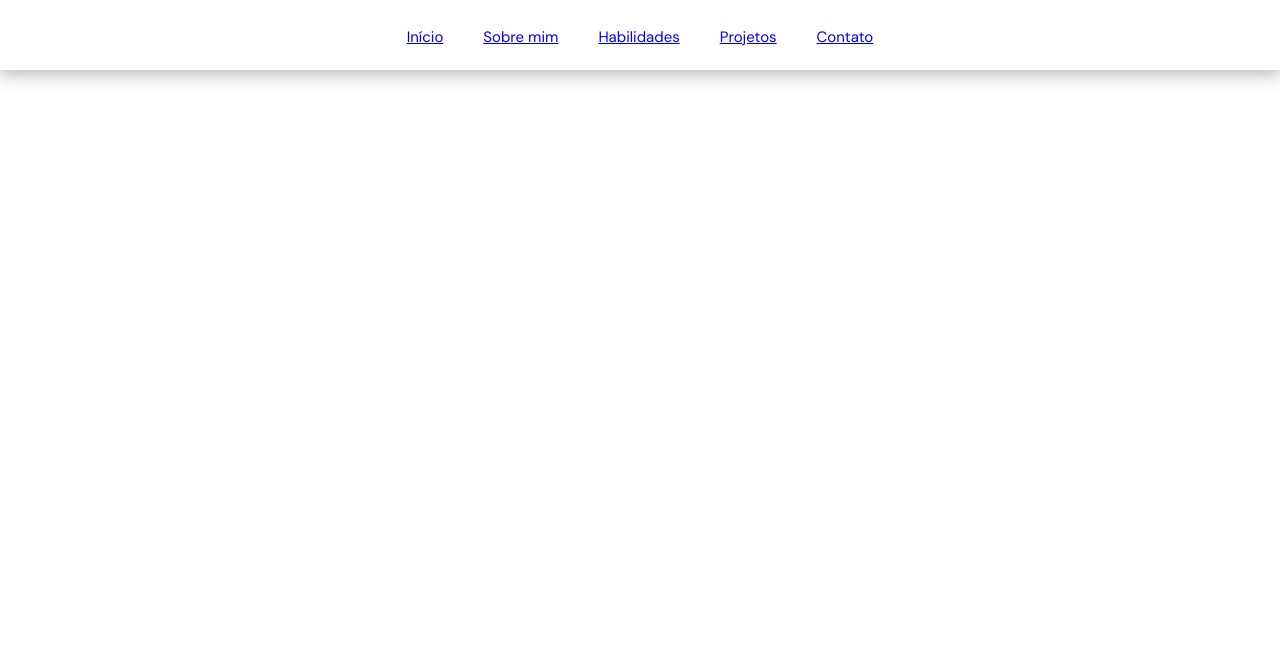
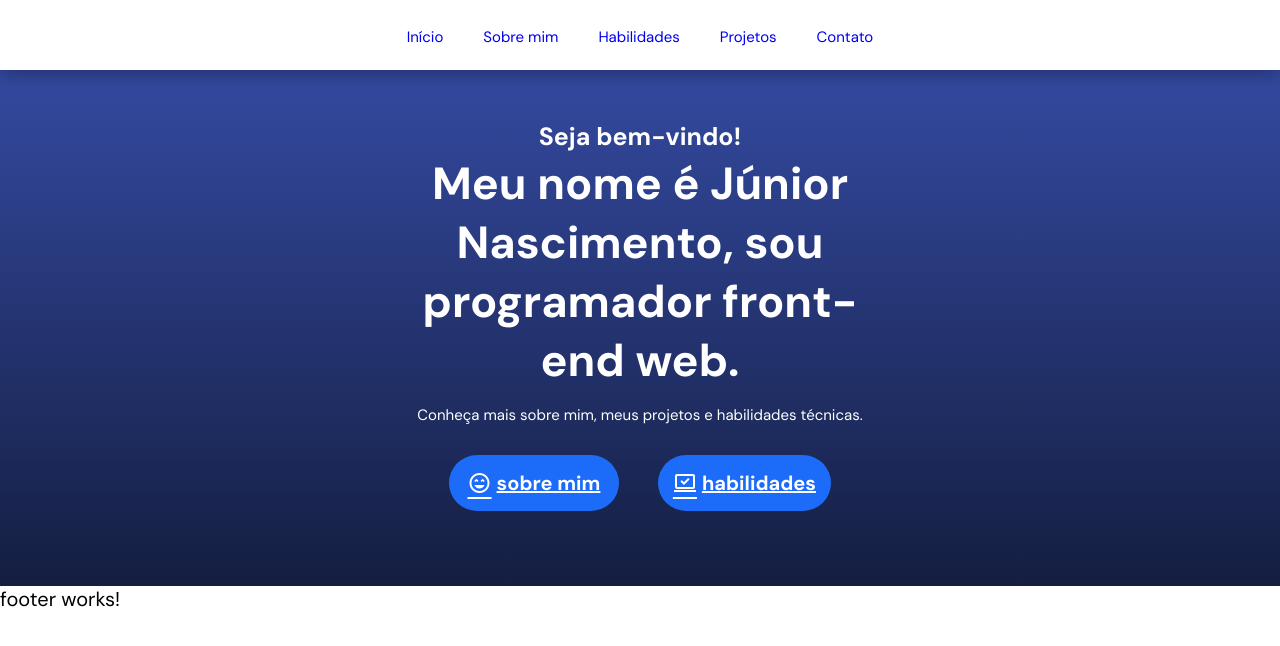
Before and after one commit to JuniorNascimento2/meu-portfolio, an Angular app: page / in a window 1280 px wide. Shown: the top 646 px of the page. Built offline with nearby package versions, Linux system fonts and the light colour scheme.

Commit message:
box banner

```diff
--- a/src/app/home/home.component.css
+++ b/src/app/home/home.component.css
@@ -0,0 +1,65 @@
+/* box banner */
+
+.banner {
+    display: flex;
+    justify-content: center;
+    background: linear-gradient(180deg, var(--color-blue-2) 15%, var(--color-blue-3) 100%);
+    color: #fff;
+    padding-top: 70px;
+    text-align: center;
+}
+
+.banner .box {
+    display: flex;
+    flex-direction: column;
+    align-items: center;
+    padding: 45px 5px;
+}
+
+.banner .box .paragraph {
+    margin: 15px 0;
+    font-size: var(--font-size-5);
+    font-weight: 400;
+    color: #fff;
+}
+
+.banner .box .title1 {
+    font-size: var(--font-size-3);
+}
+
+.banner .box .title2 {
+    font-size: var(--font-size-1);
+    display: block;
+    max-width: 450px;
+}
+
+.banner .box .buttons {
+    display: flex;
+    align-items: center;
+    flex-wrap: wrap;
+    margin: 15px 0;
+    width: 100%;
+    justify-content: space-evenly;
+}
+
+.banner .box .buttons a {
+    display: flex;
+    align-items: center;
+    justify-content: center;
+    padding: 15px;
+    min-width: 170px;
+    border-radius: 35px;
+    margin: 0 5px 15px;
+    font-size: var(--font-size-4);
+    font-weight: 700;
+    background: var(--color-blue-1);
+    color: #fff;
+}
+
+.banner .box .buttons a:hover {
+    background: var(--color-blue-2);
+}
+
+.banner .box .buttons a i {
+    margin-right: 5px;
+}
--- a/src/app/home/home.component.html
+++ b/src/app/home/home.component.html
@@ -1 +1,28 @@
-<p>home works!</p>
+<main>
+    <section id="banner" class="banner">
+        <div class="box">
+            <h1>
+                <span class="title1">Seja bem-vindo! </span>
+                <span class="title2">Meu nome é Júnior Nascimento, sou programador front-end web.</span>
+            </h1>
+
+            <p class="paragraph">Conheça mais sobre mim, meus projetos e habilidades técnicas.</p>
+
+            <div class="buttons">
+                <a href="#about">
+                    <i class="material-symbols-outlined">
+                        sentiment_very_satisfied
+                    </i>
+                    sobre mim
+                </a>
+                <a href="#skills">
+                    <i class="material-symbols-outlined">
+                        sync_saved_locally
+                    </i>
+                    habilidades
+                </a>
+            </div>
+        </div>
+
+    </section>
+</main>
--- a/src/app/menu/menu.component.css
+++ b/src/app/menu/menu.component.css
@@ -35,6 +35,8 @@ nav ul li {
 
 nav ul li a {
     font-size: var(--font-size-5);
+    text-decoration: none;
+
 }
 
 nav ul li a:hover {
```
